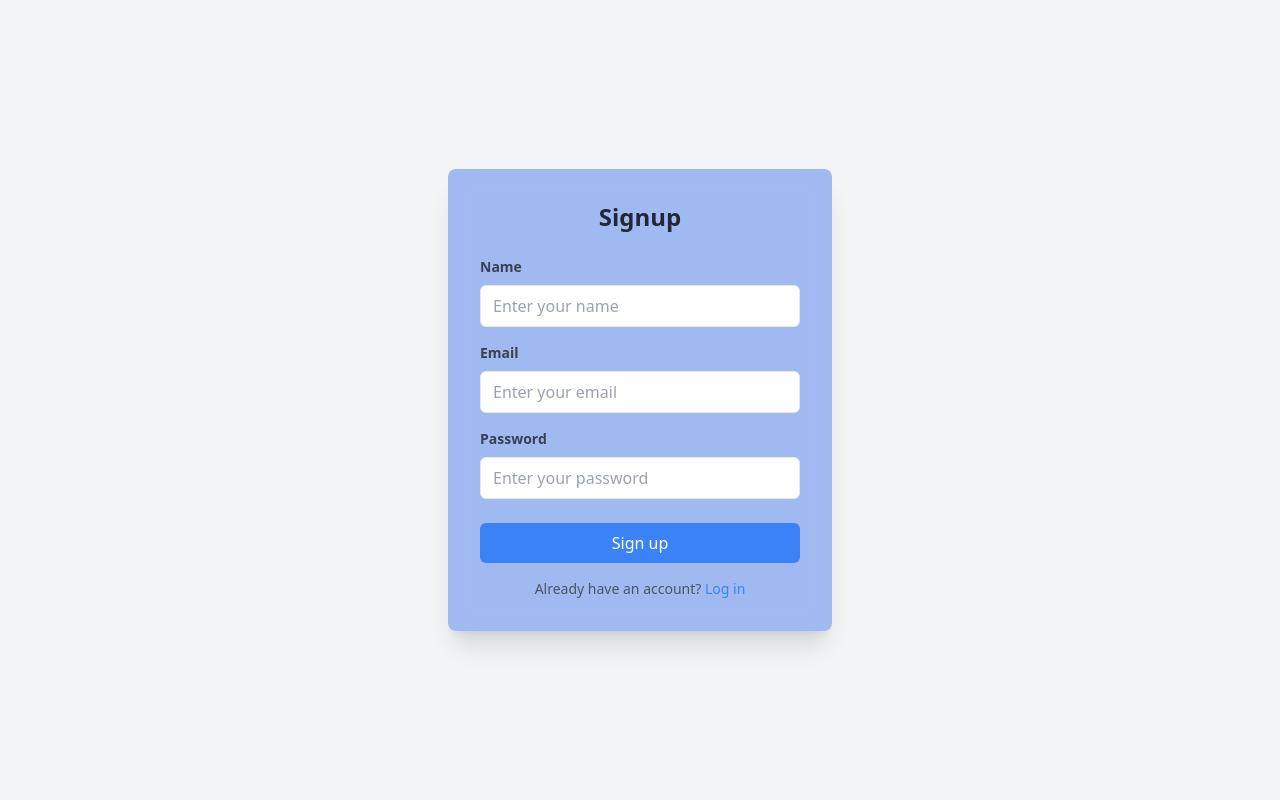
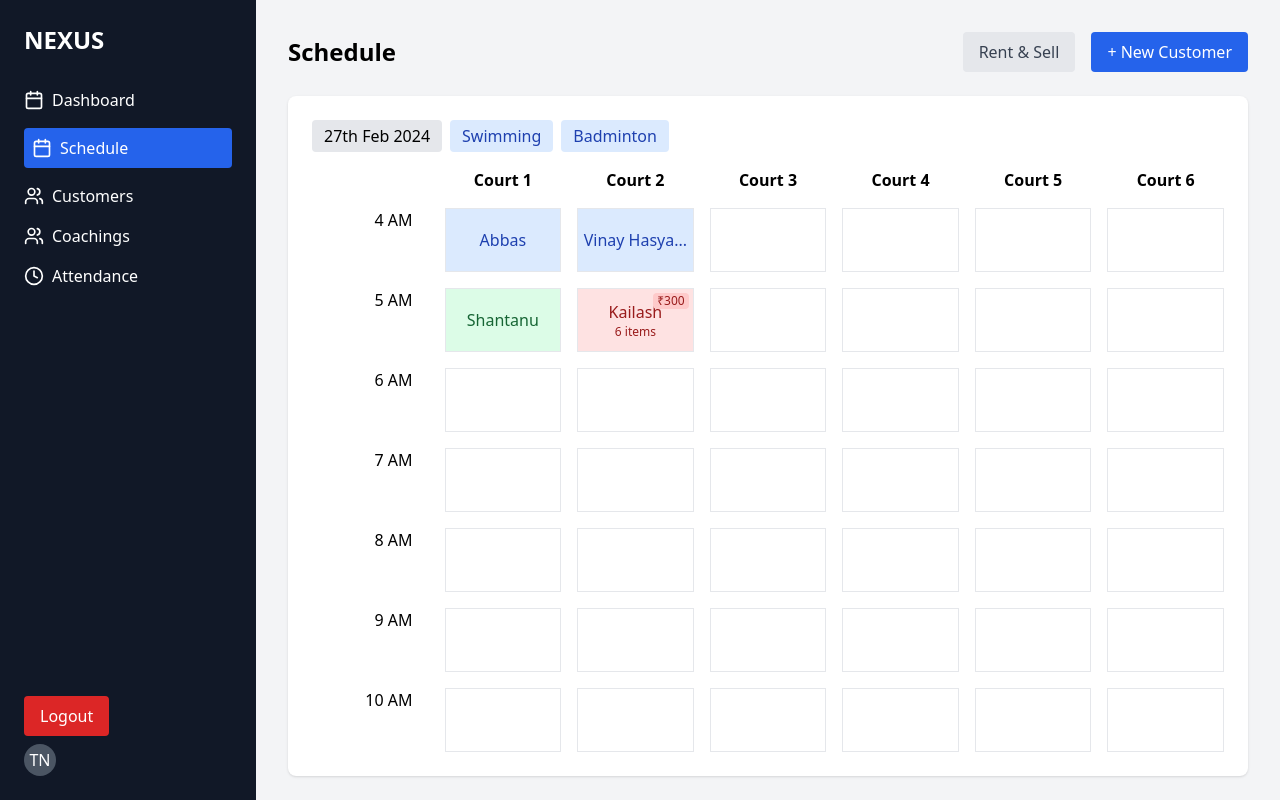
Before and after one commit to 0Kaju12/Booking-App, a React (Vite) app in the folder frontend/Courtly/: page /signup in a window 1280 px wide. Built offline with nearby package versions, Linux system fonts and the light colour scheme.

Commit message:
implemented redux to store user information

```diff
--- a/frontend/Courtly/package.json
+++ b/frontend/Courtly/package.json
@@ -10,10 +10,12 @@
     "preview": "vite preview"
   },
   "dependencies": {
+    "@reduxjs/toolkit": "^2.3.0",
     "cors": "^2.8.5",
     "lucide-react": "^0.453.0",
     "react": "^18.3.1",
     "react-dom": "^18.3.1",
+    "react-redux": "^9.1.2",
     "react-router-dom": "^6.27.0"
   },
   "devDependencies": {
--- a/frontend/Courtly/src/App.jsx
+++ b/frontend/Courtly/src/App.jsx
@@ -3,14 +3,18 @@ import { BrowserRouter as Router, Routes, Route } from 'react-router-dom';
 import Login from './Pages/Login';
 import Signup from './Pages/Signup';
 import Dashboard from './Pages/Dashboard';
+import { Provider } from 'react-redux';
+import store from './utils/store'
 
 const App = () => {
   return (
+    <Provider store={store}>
     <Routes>
       <Route path="/" element={<Login />} />
       <Route path="/signup" element={<Signup />} />
       <Route path="/dashboard" element={<Dashboard/>}/>
     </Routes>
+    </Provider>
   );
 };
 
--- a/frontend/Courtly/src/Pages/Dashboard.jsx
+++ b/frontend/Courtly/src/Pages/Dashboard.jsx
@@ -1,14 +1,25 @@
 import React from 'react';
 import { Calendar, Clock, Users } from 'lucide-react';
+import { useSelector, useDispatch } from "react-redux";
+import { logout } from '../utils/authSlice';
+import { useNavigate } from 'react-router-dom'; // Import useNavigate
 
-function Dashboard () {
+function Dashboard() {
   const courts = ['Court 1', 'Court 2', 'Court 3', 'Court 4', 'Court 5', 'Court 6'];
   const hours = ['4 AM', '5 AM', '6 AM', '7 AM', '8 AM', '9 AM', '10 AM'];
+  const user = useSelector((state) => state.auth.user);
+  const dispatch = useDispatch();
+  const navigate = useNavigate(); // Initialize useNavigate
+
+  const handleLogout = () => {
+    dispatch(logout()); // Call logout as a function
+    navigate('/'); // Redirect to the root route after logging out
+  };
 
   return (
     <div className="flex h-screen bg-gray-100">
       {/* Sidebar */}
-      <div className="w-64 bg-gray-900 text-white p-6">
+      <div className="w-64 bg-gray-900 text-white p-6 relative">
         <h1 className="text-2xl font-bold mb-8">NEXUS</h1>
         <nav>
           <ul className="space-y-4">
@@ -38,7 +49,16 @@ function Dashboard () {
           <div className="w-8 h-8 bg-gray-600 rounded-full flex items-center justify-center">
             TN
           </div>
-          <span>Tarikul</span>
+          <span>{user.name}</span>
+        </div>
+        {/* Logout Button */}
+        <div className="absolute bottom-16 left-6">
+          <button
+            onClick={handleLogout}
+            className="bg-red-600 text-white px-4 py-2 rounded hover:bg-red-700 transition-colors"
+          >
+            Logout
+          </button>
         </div>
       </div>
 
--- a/frontend/Courtly/src/Pages/Login.jsx
+++ b/frontend/Courtly/src/Pages/Login.jsx
@@ -1,11 +1,13 @@
 import React, { useState } from 'react';
 import { Link, useNavigate } from 'react-router-dom';
+import { useDispatch } from 'react-redux';
+import { setLoginData } from '../utils/authSlice';
 
 function Login() {
   const [email, setEmail] = useState('');
   const [password, setPassword] = useState('');
   const [error, setError] = useState('');
-  const navigate = useNavigate(); // useNavigate hook for navigation
+  const dispatch = useDispatch();
 
   const handleSubmit = async (e) => {
     e.preventDefault();
@@ -22,7 +24,13 @@ function Login() {
       const data = await response.json();
       if (response.ok) {
         console.log('Login successful:', data);
-        setError(''); // Clear any previous error
+        setError('');
+        dispatch(setLoginData({
+          token: data.token,
+          name: data.user.name,
+          email: data.user.email,
+          role: data.user.role
+        }));
         navigate('/dashboard'); // Redirect to the dashboard on successful login
       } else {
         setError(data.message || 'Login failed. Please try again.');
--- a/frontend/Courtly/src/Pages/Signup.jsx
+++ b/frontend/Courtly/src/Pages/Signup.jsx
@@ -1,103 +1,128 @@
-import React, { useState } from 'react';
-import { Link, useNavigate } from 'react-router-dom';
+import React from 'react';
+import { Calendar, Clock, Users } from 'lucide-react';
+import { useSelector, useDispatch } from "react-redux";
+import { logout } from '../utils/authSlice';
+import { useNavigate } from 'react-router-dom';
 
-function Signup() {
-  const [email, setEmail] = useState('');
-  const [password, setPassword] = useState('');
-  const [name, setName] = useState('');
-  const [error, setError] = useState('');
-  const navigate = useNavigate(); // useNavigate hook for navigation
+function Dashboard() {
+  const courts = ['Court 1', 'Court 2', 'Court 3', 'Court 4', 'Court 5', 'Court 6'];
+  const hours = ['4 AM', '5 AM', '6 AM', '7 AM', '8 AM', '9 AM', '10 AM'];
+  const user = useSelector((state) => state.auth.user);
+  const dispatch = useDispatch();
+  const navigate = useNavigate();
 
-  const handleSubmit = async (e) => {
-    e.preventDefault();
-
-    try {
-      const response = await fetch('http://localhost:5000/api/auth/signup', {
-        method: 'POST',
-        headers: {
-          'Content-Type': 'application/json',
-        },
-        body: JSON.stringify({ name, email, password }),
-      });
-
-      const data = await response.json();
-      if (response.ok) {
-        console.log('Signup successful:', data);
-        setError('');
-        navigate('/dashboard');
-      } else {
-        setError(data.message || 'Signup failed. Please try again.');
-      }
-    } catch (error) {
-      setError('Error during signup. Please try again later.');
-    }
+  const handleLogout = () => {
+    dispatch(logout());
+    navigate('/');
   };
 
   return (
-    <div className="flex items-center justify-center min-h-screen bg-gray-100">
-      <div className="p-8 rounded-lg shadow-lg w-full max-w-sm bg-blue-600 bg-opacity-40 shadow-xl backdrop-blur-md">
-        <h2 className="text-2xl font-bold mb-6 text-gray-800 text-center">Signup</h2>
-        <form onSubmit={handleSubmit}>
-          <div className="mb-4">
-            <label className="block text-gray-700 text-sm font-bold mb-2" htmlFor="name">
-              Name
-            </label>
-            <input
-              type="text"
-              id="name"
-              placeholder="Enter your name"
-              className="w-full px-3 py-2 border rounded-md text-gray-700 focus:outline-none focus:border-blue-500"
-              value={name}
-              onChange={(e) => setName(e.target.value)}
-              required
-            />
+    <div className="flex h-screen bg-gray-100">
+      {/* Sidebar */}
+      <div className="w-64 bg-gray-900 text-white p-6 relative">
+        <h1 className="text-2xl font-bold mb-8">NEXUS</h1>
+        <nav>
+          <ul className="space-y-4">
+            <li className="flex items-center space-x-2">
+              <Calendar size={20} />
+              <span>Dashboard</span>
+            </li>
+            <li className="flex items-center space-x-2 bg-blue-600 p-2 rounded">
+              <Calendar size={20} />
+              <span>Schedule</span>
+            </li>
+            <li className="flex items-center space-x-2">
+              <Users size={20} />
+              <span>Customers</span>
+            </li>
+            <li className="flex items-center space-x-2">
+              <Users size={20} />
+              <span>Coachings</span>
+            </li>
+            <li className="flex items-center space-x-2">
+              <Clock size={20} />
+              <span>Attendance</span>
+            </li>
+          </ul>
+        </nav>
+        <div className="absolute bottom-6 left-6 flex items-center space-x-2">
+          <div className="w-8 h-8 bg-gray-600 rounded-full flex items-center justify-center">
+            TN
           </div>
-          <div className="mb-4">
-            <label className="block text-gray-700 text-sm font-bold mb-2" htmlFor="email">
-              Email
-            </label>
-            <input
-              type="text"
-              id="email"
-              placeholder="Enter your email"
-              className="w-full px-3 py-2 border rounded-md text-gray-700 focus:outline-none focus:border-blue-500"
-              value={email}
-              onChange={(e) => setEmail(e.target.value)}
-              required
-            />
+          <span>{user.name}</span>
+        </div>
+        {/* Logout Button */}
+        <div className="absolute bottom-16 left-6">
+          <button
+            onClick={handleLogout}
+            className="bg-red-600 text-white px-4 py-2 rounded hover:bg-red-700 transition-colors"
+          >
+            Logout
+          </button>
+        </div>
+      </div>
+
+      {/* Main content */}
+      <div className="flex-1 p-8">
+        <div className="flex justify-between items-center mb-6">
+          <h2 className="text-2xl font-bold">Schedule</h2>
+          <div className="flex space-x-4">
+            <button className="bg-gray-200 text-gray-700 px-4 py-2 rounded">Rent & Sell</button>
+            <button className="bg-blue-600 text-white px-4 py-2 rounded">+ New Customer</button>
           </div>
-          <div className="mb-6">
-            <label className="block text-gray-700 text-sm font-bold mb-2" htmlFor="password">
-              Password
-            </label>
-            <input
-              type="password"
-              id="password"
-              placeholder="Enter your password"
-              className="w-full px-3 py-2 border rounded-md text-gray-700 focus:outline-none focus:border-blue-500"
-              value={password}
-              onChange={(e) => setPassword(e.target.value)}
-              required
-            />
+        </div>
+
+        <div className="bg-white rounded-lg shadow p-6">
+          <div className="flex justify-between items-center mb-4">
+            <div className="flex space-x-2">
+              <span className="bg-gray-200 px-3 py-1 rounded">27th Feb 2024</span>
+              <span className="bg-blue-100 text-blue-800 px-3 py-1 rounded">Swimming</span>
+              <span className="bg-blue-100 text-blue-800 px-3 py-1 rounded">Badminton</span>
+            </div>
           </div>
-          <button
-            type="submit"
-            className="w-full bg-blue-500 text-white py-2 rounded-md hover:bg-blue-600 transition-colors"
-          >
-            Sign up
-          </button>
-        </form>
-        {error && (
-          <p className="mt-4 text-sm text-center text-red-500">
-            {error}
-          </p>
-        )}
-        <p className="mt-4 text-sm text-center text-gray-600">
-          Already have an account? <Link to="/" className="text-blue-500 hover:underline">Log in</Link>
-        </p>
+
+          <div className="grid grid-cols-7 gap-4">
+            <div className="col-span-1"></div>
+            {courts.map((court, index) => (
+              <div key={index} className="text-center font-semibold">{court}</div>
+            ))}
+
+            {hours.map((hour, hourIndex) => (
+              <React.Fragment key={hourIndex}>
+                <div className="text-right pr-4">{hour}</div>
+                {courts.map((_, courtIndex) => (
+                  <div key={`${hourIndex}-${courtIndex}`} className="border border-gray-200 h-16 relative">
+                    {hourIndex === 0 && courtIndex === 0 && (
+                      <div className="absolute inset-0 bg-blue-100 text-blue-800 flex items-center justify-center">
+                        Abbas
+                      </div>
+                    )}
+                    {hourIndex === 0 && courtIndex === 1 && (
+                      <div className="absolute inset-0 bg-blue-100 text-blue-800 flex items-center justify-center">
+                        Vinay Hasya...
+                      </div>
+                    )}
+                    {hourIndex === 1 && courtIndex === 0 && (
+                      <div className="absolute inset-0 bg-green-100 text-green-800 flex items-center justify-center">
+                        Shantanu
+                      </div>
+                    )}
+                    {hourIndex === 1 && courtIndex === 1 && (
+                      <div className="absolute inset-0 bg-red-100 text-red-800 flex flex-col items-center justify-center">
+                        <span>Kailash</span>
+                        <span className="text-xs">6 items</span>
+                        <span className="absolute top-1 right-1 text-xs bg-red-200 px-1 rounded">₹300</span>
+                      </div>
+                    )}
+                  </div>
+                ))}
+              </React.Fragment>
+            ))}
+          </div>
+        </div>
       </div>
     </div>
   );
-}
+};
 
-export default Signup;
+export default Dashboard;
--- /dev/null
+++ b/frontend/Courtly/src/utils/authSlice.js
@@ -0,0 +1,40 @@
+// features/auth/authSlice.js
+import { createSlice } from '@reduxjs/toolkit';
+
+const initialState = {
+  token: null,
+  user: {
+    name: '',
+    email: '',
+    role: ''
+  },
+};
+
+const authSlice = createSlice({
+  name: 'auth',
+  initialState,
+  reducers: {
+    setLoginData: (state, action) => {
+      state.token = action.payload.token;
+      state.user = {
+        name: action.payload.name,
+        email: action.payload.email,
+        role: action.payload.role
+      };
+      // Optionally, save the token and user data to localStorage
+      localStorage.setItem('token', action.payload.token);
+      localStorage.setItem('user', JSON.stringify(action.payload.user));
+    },
+    logout: (state) => {
+      state.token = null;
+      state.user = { name: '', email: '', role: '' };
+      // Clear local storage
+      localStorage.removeItem('token');
+      localStorage.removeItem('user');
+    },
+  },
+});
+
+export const { setLoginData, logout } = authSlice.actions;
+
+export default authSlice.reducer;
```
Also changed, not shown: frontend/Courtly/src/utils/store.js (added, +11 -0 lines), 1 other file (tests, documents, lock files or other folders).
